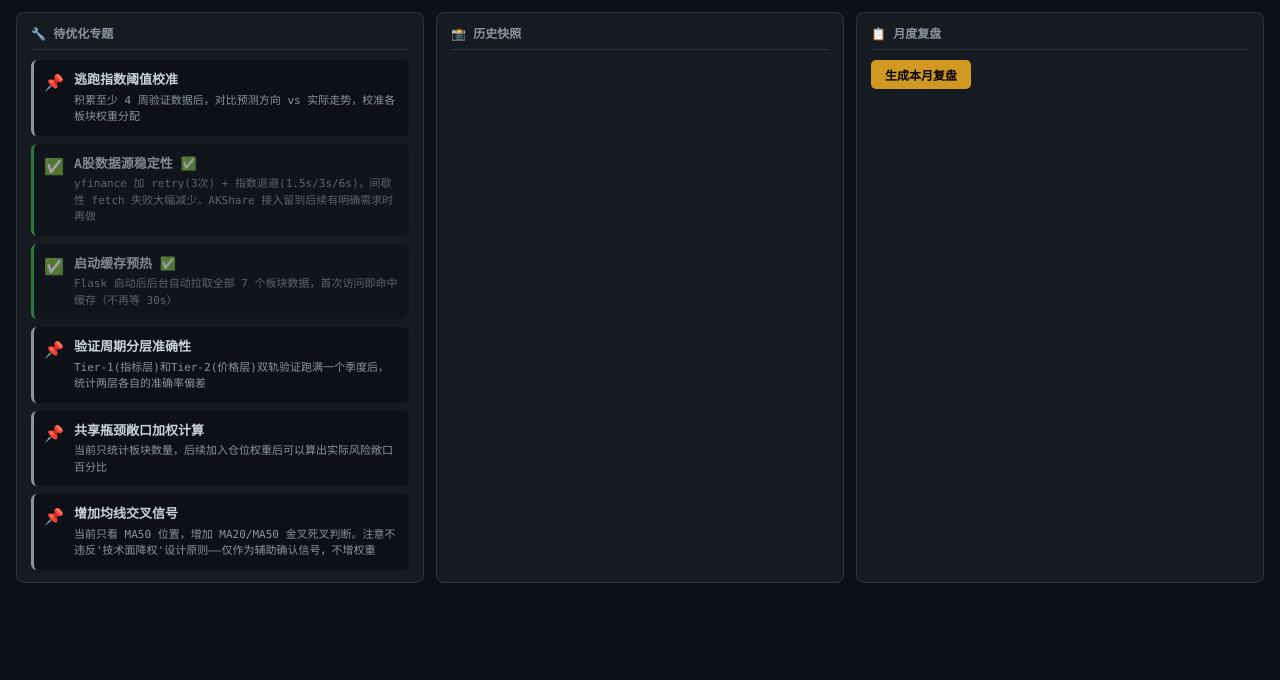
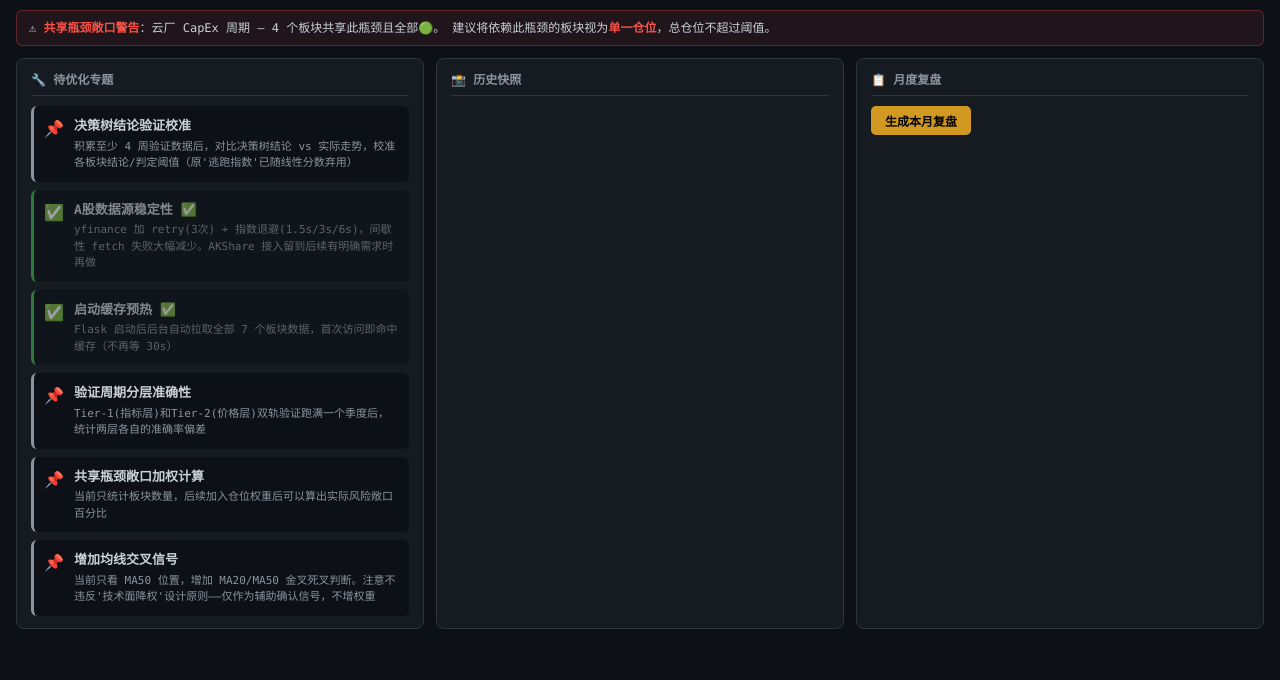
Before and after one commit to Cming592679/investment-dashboard, a Flask app: template templates/index.html in a window 1280 px wide. Shown: the part 120-800 px from the top of the page. Run offline with Flask 3, Linux system fonts and the light colour scheme; the template is opened without the code that fills it, so the values that code supplies are empty; parts of the project's set-up code (start-up, migrations or seed data) failed here and were passed over.

Commit message:
chore(ui): remove runaway-index/score residue, judgement banner by conclusion only

```diff
--- a/optimize/topics.json
+++ b/optimize/topics.json
@@ -2,11 +2,11 @@
   "topics": [
     {
       "id": "1",
-      "title": "逃跑指数阈值校准",
-      "desc": "积累至少 4 周验证数据后，对比预测方向 vs 实际走势，校准各板块权重分配",
+      "title": "决策树结论验证校准",
+      "desc": "积累至少 4 周验证数据后，对比决策树结论 vs 实际走势，校准各板块结论/判定阈值（原'逃跑指数'已随线性分数弃用）",
       "status": "pending",
       "created": "2026-07-06",
-      "note": "等待 7/13 首批预测到期"
+      "note": "等待 7/13 首批预测到期；校准对象为结论与验证闭环，而非线性分数"
     },
     {
       "id": "2",
--- a/static/style.css
+++ b/static/style.css
@@ -205,7 +205,7 @@
 
 .note-hint { font-size: 10px; color: var(--yellow); font-style: italic; margin-left: auto; }
 
-/* ── 逃跑信号横幅 ──────────────────────────── */
+/* ── 当前判定横幅 ──────────────────────────── */
 
 .exit-banner {
   display: flex; flex-direction: column; gap: 8px;
@@ -229,16 +229,16 @@
 .exit-run   .exit-action { color: var(--red); }
 .exit-desc  { font-size: 12px; color: var(--text-dim); }
 
-.exit-score-box {
+.exit-judgement-box {
   display: flex; flex-direction: column; align-items: center;
   padding: 6px 14px; background: var(--bg); border-radius: 7px;
   min-width: 70px;
 }
-.exit-score-num { font-size: 22px; font-weight: 700; }
-.exit-safe .exit-score-num, .exit-watch .exit-score-num { color: var(--green); }
-.exit-warn .exit-score-num { color: var(--yellow); }
-.exit-run  .exit-score-num { color: var(--red); }
-.exit-score-label { font-size: 10px; color: var(--text-dim); letter-spacing: .5px; }
+.exit-judgement-num { font-size: 22px; font-weight: 700; }
+.exit-safe .exit-judgement-num, .exit-watch .exit-judgement-num { color: var(--green); }
+.exit-warn .exit-judgement-num { color: var(--yellow); }
+.exit-run  .exit-judgement-num { color: var(--red); }
+.exit-judgement-label { font-size: 10px; color: var(--text-dim); letter-spacing: .5px; }
 
 .exit-tags { display: flex; flex-wrap: wrap; gap: 5px; }
 .exit-tag { font-size: 11px; padding: 2px 7px; border-radius: 4px; font-weight: 600; }
@@ -246,7 +246,7 @@
 .tag-yellow { background: rgba(210,153,34,.15); color: var(--yellow); }
 .tag-green  { background: rgba(63,185,80,.12);  color: var(--green); }
 
-/* ── 逃跑信号拆解 ──────────────────────────── */
+/* ── 当前判定拆解 ──────────────────────────── */
 
 .exit-detail-list { display: flex; flex-direction: column; }
 
--- a/templates/index.html
+++ b/templates/index.html
@@ -46,7 +46,7 @@
   <!-- ═══ P0-任务1：共享瓶颈敞口警告 ═══ -->
   <section id="bottleneck-warnings" class="bottleneck-warnings" style="display:none"></section>
 
-  <!-- ═══ 逃跑信号横幅 ═══ -->
+  <!-- ═══ 当前判定横幅 ═══ -->
   <section id="exit-banner" class="exit-banner exit-unknown">
     <div class="exit-main">
       <span class="exit-emoji">⏳</span>
@@ -54,9 +54,9 @@
         <span class="exit-action">选择基金</span>
         <span class="exit-desc">点击上方标签加载基金数据</span>
       </div>
-      <div class="exit-score-box">
-        <span class="exit-score-num">--</span>
-        <span class="exit-score-label">当前判定</span>
+      <div class="exit-judgement-box">
+        <span class="exit-judgement-num">--</span>
+        <span class="exit-judgement-label">当前判定</span>
       </div>
     </div>
     <div id="exit-tags" class="exit-tags"></div>
@@ -91,7 +91,7 @@
       </div>
     </section>
 
-    <!-- 右 — 关键事件 + 逃跑信号 + 说明 -->
+    <!-- 右 — 关键事件 + 当前判定 + 说明 -->
     <section class="panel right-panel">
       <div class="sub-panel">
         <h2>📅 关键事件</h2>
@@ -208,7 +208,7 @@
 // ── 状态 ──────────────────────────────────
 let currentFund = null;
 let fundData = null;
-const summaryCache = {};  // { fid: {score, max_score, action_emoji, action} }
+const summaryCache = {};  // { fid: {emoji, action, ok} }
 
 // ── 预加载所有基金概要（并行）───────────────
 async function preloadSummaries() {
@@ -221,13 +221,12 @@
       const d = await resp.json();
       const a = d.assessment || {};
       summaryCache[fid] = {
-        score: a.score,
-        max_score: a.max_score || 10,
         emoji: a.emoji || '⚪',
         action: a.conclusion || '?',
+        ok: true,
       };
     } catch(e) {
-      summaryCache[fid] = { score: '?', max_score: '?', emoji: '⚪', action: 'err' };
+      summaryCache[fid] = { emoji: '⚪', action: 'err', ok: false };
     }
     updateTabDot(btn, summaryCache[fid]);
   });
@@ -237,21 +236,17 @@
 function updateTabDot(btn, s) {
   const dot = btn.querySelector('.tab-dot');
   if (!dot) return;
-  if (s.score === '?') { dot.className = 'tab-dot dot-unknown'; return; }
-  // 用结论判断颜色（而非裸分），确保联动降级/背离/破坏触发后的🟡也正确显示
+  if (s.ok === false) { dot.className = 'tab-dot dot-unknown'; dot.title = '加载失败'; return; }
+  // 用结论判断颜色（决策树时代无线性分数），联动降级/背离/破坏触发后的🟡也正确显示
   const action = s.action || s.conclusion || '';
-  if (action.includes('安心') || action.includes('持有') && !action.includes('忍着'))
+  if (action.includes('安心') || (action.includes('持有') && !action.includes('忍着')))
     dot.className = 'tab-dot dot-green';
-  else if (action.includes('忍着') || action.includes('警惕'))
+  else if (action.includes('忍着') || action.includes('警惕') || action.includes('观望'))
     dot.className = 'tab-dot dot-yellow';
   else if (action.includes('跑路') || action.includes('减仓'))
     dot.className = 'tab-dot dot-red';
-  else if (s.score >= 6)
-    dot.className = 'tab-dot dot-green';
-  else if (s.score >= 3)
-    dot.className = 'tab-dot dot-yellow';
   else
-    dot.className = 'tab-dot dot-red';
+    dot.className = 'tab-dot dot-unknown';
   dot.title = `${s.emoji} ${s.action}`;
 }
 
@@ -289,8 +284,8 @@
     // 更新缓存
     const a = fundData.assessment || {};
     summaryCache[fid] = {
-      score: a.score, max_score: a.max_score || 10,
       emoji: a.emoji || '⚪', action: a.conclusion || '?',
+      ok: true,
     };
     const activeBtn = $('.tab-btn.active');
     if (activeBtn) updateTabDot(activeBtn, summaryCache[fid]);
@@ -536,7 +531,7 @@
   `;
 }
 
-// ── 逃跑横幅 ──────────────────────────────
+// ── 当前判定横幅 ──────────────────────────
 function setExitBanner(mode) {
   const banner = $('#exit-banner');
   if (mode==='loading') {
@@ -544,7 +539,7 @@
     banner.querySelector('.exit-emoji').textContent = '⏳';
     banner.querySelector('.exit-action').textContent = '加载中...';
     banner.querySelector('.exit-desc').textContent = '';
-    banner.querySelector('.exit-score-num').textContent = '--';
+    banner.querySelector('.exit-judgement-num').textContent = '--';
     $('#exit-tags').innerHTML = '';
   }
 }
@@ -552,7 +547,7 @@
 function renderExitBanner(a) {
   if (!a) return;
   const banner = $('#exit-banner');
-  // 用结论字符串判定（决策树模式下 score 恒为 0，不可用）
+  // 用结论字符串判定（决策树模式，无线性分数）
   const c = a.conclusion || '';
   const isGreen = c.includes('安心') || c.includes('持有') || c.includes('加仓');
   const isRed = c.includes('跑路') || c.includes('减仓') || c.includes('高位');
@@ -561,8 +556,8 @@
   banner.querySelector('.exit-emoji').textContent = a.emoji;
   banner.querySelector('.exit-action').textContent = a.conclusion;
   banner.querySelector('.exit-desc').textContent = a.desc;
-  // 分数已弃用，显示决策树判定
-  banner.querySelector('.exit-score-num').textContent = a.emoji || '--';
+  // 决策树判定（无线性分数）
+  banner.querySelector('.exit-judgement-num').textContent = a.emoji || '--';
 
   // 标签：用结论字符串判定
   const tagLabel = isGreen ? '✅ 安心持有' : isRed ? '⚠ 考虑跑路' : '⏸ 忍着不动';
```
Also changed, not shown: PROJECT_CONTEXT.md (+1 -1 lines), README.md.
